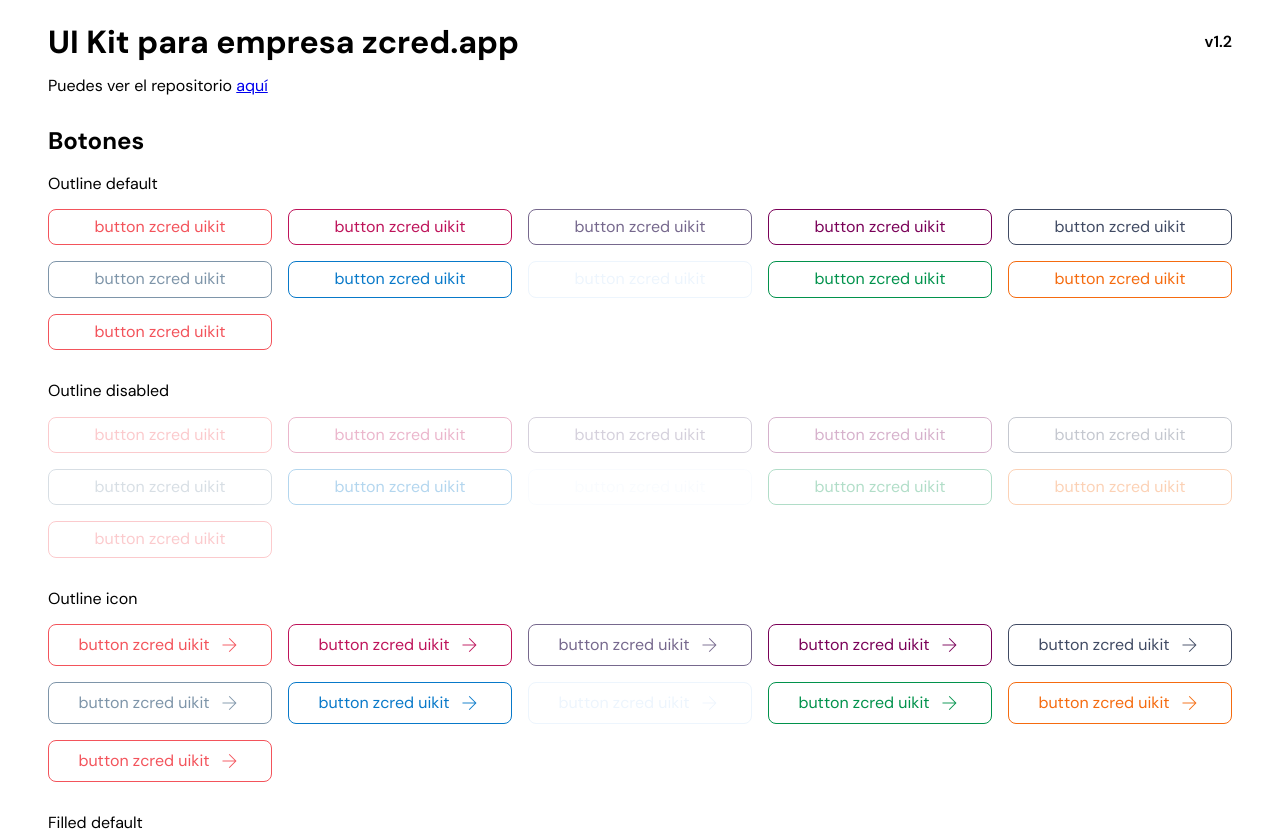
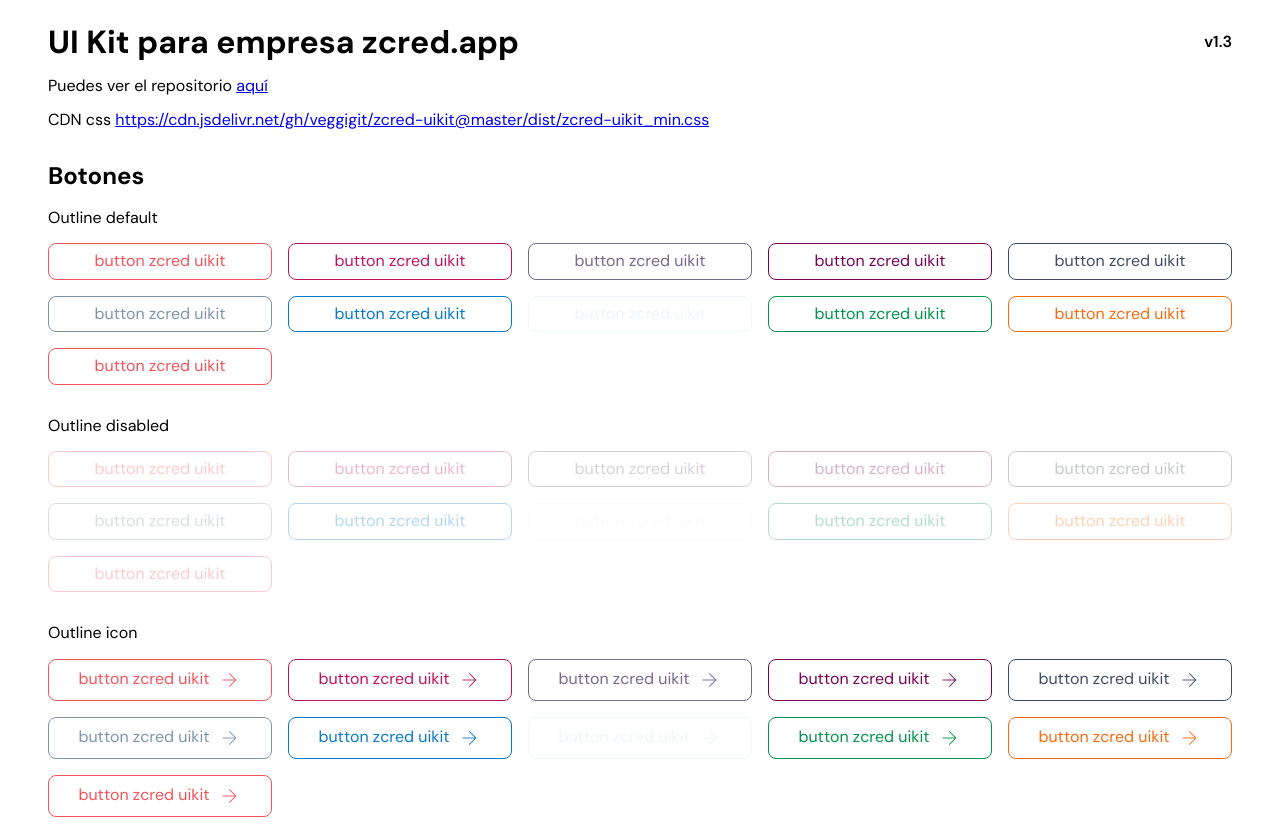
Before and after one commit to veggigit/zcred-uikit, a website built with Vite: page index.html in a window 1280 px wide. Shown: the top 836 px of the page. Built offline with nearby package versions, Linux system fonts and the light colour scheme.

Commit message:
CDN css ok

```diff
--- a/index.html
+++ b/index.html
@@ -4,7 +4,7 @@
 <head>
     <meta charset="UTF-8">
     <meta name="viewport" content="width=device-width, initial-scale=1.0">
-    <link rel="stylesheet" href="./css/main.css">
+    <link rel="stylesheet" href="./dist/css/zcred-uikit_min.css">
     <title>Zcred uikit</title>
     <style>
         /* LOS SIGUIENTES ESTILOS NO SON RELEVANTES. SOLAMENTE RESPONDEN AL ORDEN DE LOS MÓDULOS */
@@ -56,9 +56,10 @@
     <header style="margin-bottom: 2rem;">
         <div style="display:flex; gap: 2rem; justify-content: space-between; align-items: center;">
             <h1 style="margin: 0;">UI Kit para empresa zcred.app</h1>
-            <span style="font-weight: 600;">v1.2</span>
+            <span style="font-weight: 600;">v1.3</span>
         </div>
         <p>Puedes ver el repositorio <a href="https://github.com/veggigit/zcred-uikit" target="_blank">aquí</a></p>
+        <p>CDN css <a href="https://cdn.jsdelivr.net/gh/veggigit/zcred-uikit@master/dist/zcred-uikit_min.css" target="_blank">https://cdn.jsdelivr.net/gh/veggigit/zcred-uikit@master/dist/zcred-uikit_min.css</a></p>
     </header>
     <section>
         <h2>Botones</h2>
```
